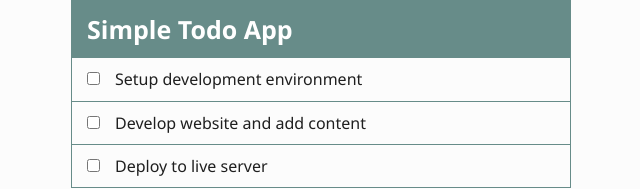
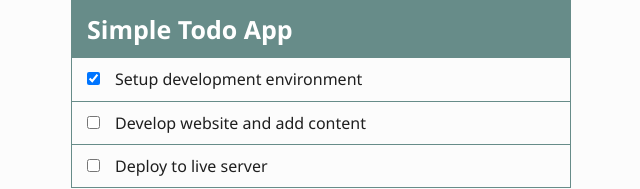
Before and after one commit to cdtri/Frontend, a React (Create React App) app: page / in a window 1280 px wide. Shown: the top 189 px of the page, without its empty margins (319-959 px from the left). Built offline with nearby package versions, Linux system fonts and the light colour scheme.

Commit message:
xử lý sự kiện từ component con lên component cha

```diff
--- a/src/components/TodoApp.js
+++ b/src/components/TodoApp.js
@@ -20,12 +20,15 @@ class TodoApp extends React.Component {
                 completed: false
             }
         ]
+    };
+    handleCheckboxChange = (id) => {
+        console.log("you clicked on checkbox with id " + id);
     }
     render() {
         return (
             <div className='container'>
                 <Header></Header>
-                <Todos todos={this.state.todos}></Todos>
+                <Todos todos={this.state.todos} handleCheckbox={this.handleCheckboxChange}></Todos>
             </div>
         )
     }
--- a/src/components/TodoItem.js
+++ b/src/components/TodoItem.js
@@ -3,7 +3,7 @@ class TodoItem extends React.Component {
     render() {
         return (
             <li className="todo-item" key={this.props.todo.id}>
-                <input type="checkbox" />{this.props.todo.title}
+                <input type="checkbox" checked={this.props.todo.completed} onChange={() => {this.props.handleCheckbox(this.props.todo.id)}} />{this.props.todo.title}
             </li>
         )
     }
--- a/src/components/Todos.js
+++ b/src/components/Todos.js
@@ -6,7 +6,7 @@ class Todos extends React.Component {
             <div>
                 <ul>
                     {this.props.todos.map(todo => (
-                        <TodoItem todo={todo}></TodoItem>
+                        <TodoItem todo={todo} handleCheckbox={this.props.handleCheckbox}></TodoItem>
                     ))}
                 </ul>
             </div>
```
